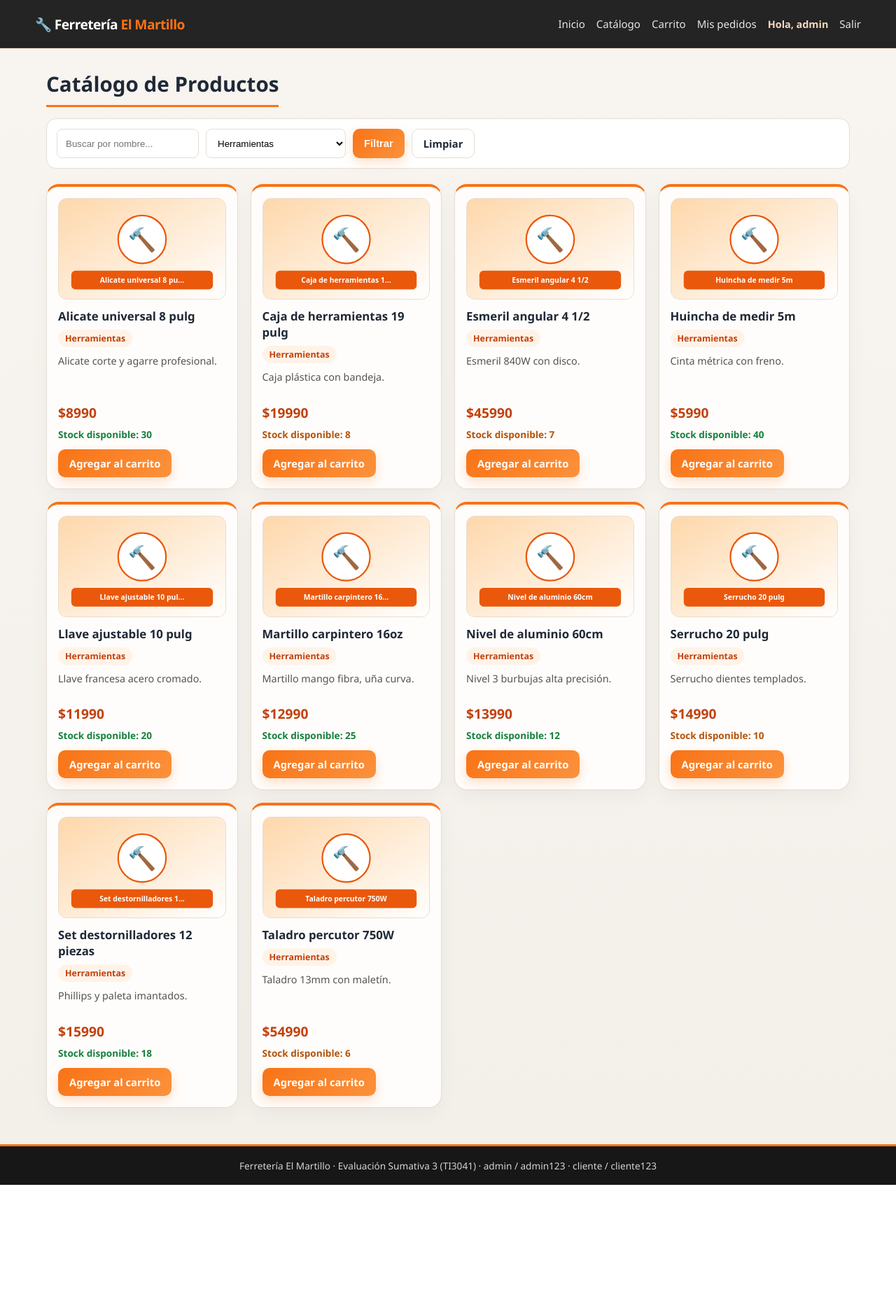
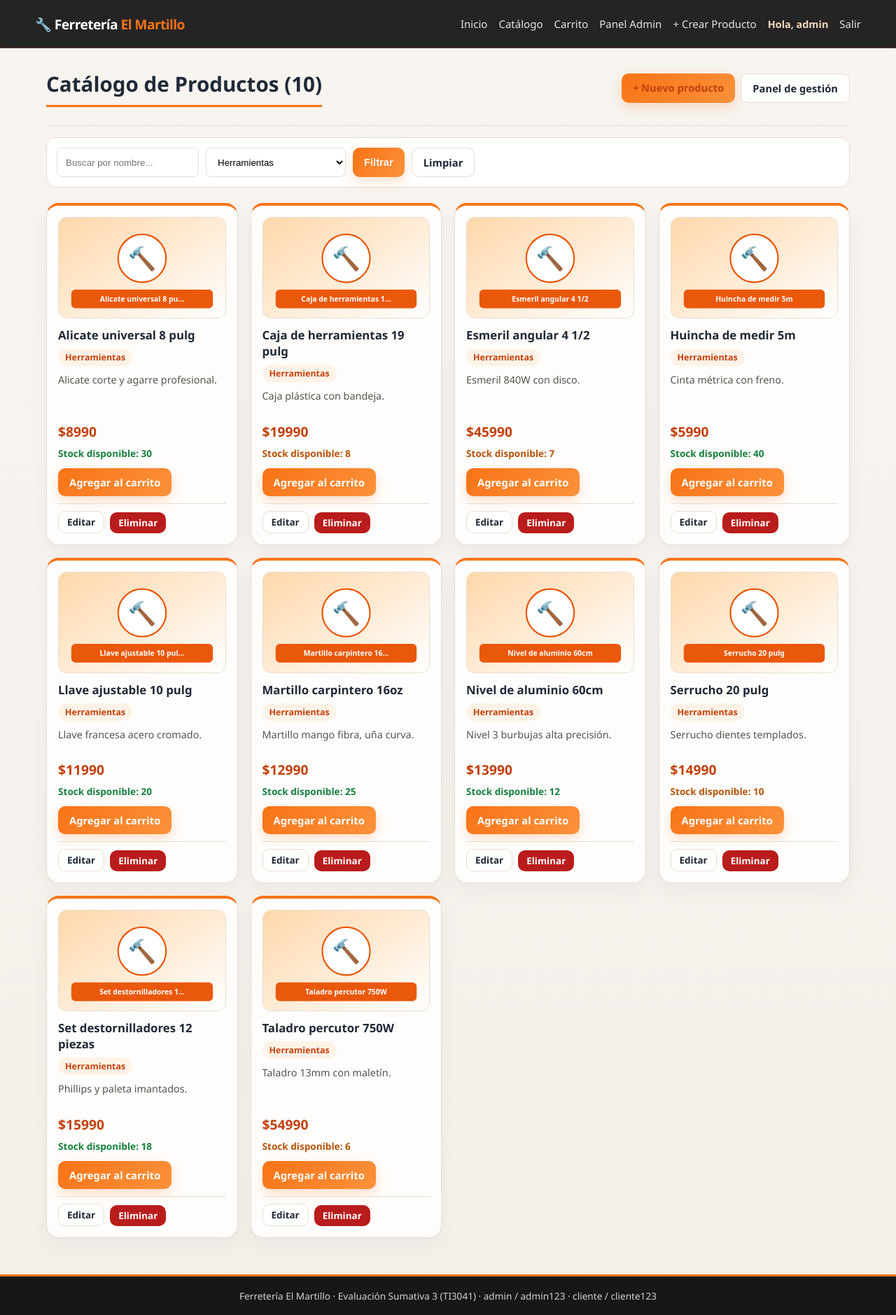
Before and after one commit to Xunork/Evaluacion-_03_4, a Django app: page /catalogo/?categoria=1 in a window 1280 px wide. Shown: the whole page at 70% size. Before the commit the page ends 1693 px from the top, so only its background shows below. Run offline with Django 4.2, Linux system fonts and the light colour scheme; a user stored in the database is signed in; data comes from the database, SQL or seed files in the repository; both versions use the stored data as it was after the commit.

Commit message:
etapa-1-crud

```diff
--- a/productos/urls.py
+++ b/productos/urls.py
@@ -14,4 +14,10 @@ urlpatterns = [
     path("carrito/actualizar/<int:pk>/", views.carrito_actualizar, name="carrito_actualizar"),
     path("checkout/", views.checkout, name="checkout"),
     path("mis-pedidos/", views.mis_pedidos, name="mis_pedidos"),
+    # Rutas Etapa 1: CRUD web con formularios
+    path("panel/", views.panel_admin, name="panel_admin"),
+    path("panel/nuevo/", views.producto_crear, name="producto_crear"),
+    path("panel/editar/<int:pk>/", views.producto_editar, name="producto_editar"),
+    path("panel/eliminar/<int:pk>/", views.producto_eliminar, name="producto_eliminar"),
+    path("panel/categorias/", views.categorias_admin, name="categorias_admin"),
 ]
--- a/productos/views.py
+++ b/productos/views.py
@@ -1,11 +1,15 @@
 from django.shortcuts import render, redirect, get_object_or_404
 from django.contrib.auth import login, logout
 from django.contrib.auth.forms import AuthenticationForm
-from django.contrib.auth.decorators import login_required
+from django.contrib.auth.decorators import login_required, user_passes_test
 from django.contrib import messages
 from django.db.models import Count
 from .models import Producto, Categoria, Pedido, DetallePedido
-from .forms import RegistroForm
+from .forms import RegistroForm, ProductoForm, CategoriaForm
+
+
+def es_admin(user):
+    return user.is_authenticated and user.is_staff
 
 
 def obtener_carrito(request):
@@ -106,7 +110,7 @@ def vista_registro(request):
 
 def vista_login(request):
     if request.user.is_authenticated:
-        return redirect("tienda")
+        return redirect("panel_admin" if request.user.is_staff else "tienda")
 
     if request.method == "POST":
         form = AuthenticationForm(request, data=request.POST)
@@ -117,6 +121,8 @@ def vista_login(request):
             siguiente = request.GET.get("next") or request.POST.get("next")
             if siguiente:
                 return redirect(siguiente)
+            if usuario.is_staff:
+                return redirect("panel_admin")
             return redirect("tienda")
     else:
         form = AuthenticationForm(request)
@@ -201,14 +207,12 @@ def checkout(request):
         messages.error(request, "Tu carrito está vacío.")
         return redirect("carrito")
 
-    # Verificar que todos los productos tengan stock suficiente
     for item in items:
         prod = item["producto"]
         if item["cantidad"] > prod.stock:
             messages.error(request, f"Stock insuficiente para {prod.nombre}.")
             return redirect("carrito")
 
-    # Crear el pedido y descontar stock
     pedido = Pedido.objects.create(usuario=request.user, total=total)
     for item in items:
         prod = item["producto"]
@@ -233,3 +237,106 @@ def mis_pedidos(request):
     pedidos = Pedido.objects.filter(usuario=request.user).prefetch_related("detalles")
     _, _, cart_count = calcular_detalle_carrito(obtener_carrito(request))
     return render(request, "mis_pedidos.html", {"pedidos": pedidos, "cart_count": cart_count})
+
+
+# ==========================================================
+# ETAPA 1: CRUD DEL CATÁLOGO DESDE LA WEB CON FORMULARIOS
+# ==========================================================
+
+@user_passes_test(es_admin)
+def panel_admin(request):
+    productos = Producto.objects.select_related("categoria").all()
+    _, _, cart_count = calcular_detalle_carrito(obtener_carrito(request))
+    contexto = {
+        "productos": productos,
+        "cart_count": cart_count,
+    }
+    return render(request, "admin_panel.html", contexto)
+
+
+@user_passes_test(es_admin)
+def producto_crear(request):
+    if request.method == "POST":
+        form = ProductoForm(request.POST)
+        if form.is_valid():
+            nuevo_producto = form.save(commit=False)
+            if not nuevo_producto.imagen:
+                nuevo_producto.imagen = "/static/img/productos/default.svg"
+            nuevo_producto.save()
+            messages.success(request, f"Producto '{nuevo_producto.nombre}' creado correctamente.")
+            return redirect("tienda")
+    else:
+        form = ProductoForm()
+
+    _, _, cart_count = calcular_detalle_carrito(obtener_carrito(request))
+    contexto = {
+        "form": form,
+        "titulo": "Crear nuevo producto",
+        "cart_count": cart_count,
+    }
+    return render(request, "producto_form.html", contexto)
+
+
+@user_passes_test(es_admin)
+def producto_editar(request, pk):
+    producto = get_object_or_404(Producto, pk=pk)
+
+    if request.method == "POST":
+        form = ProductoForm(request.POST, instance=producto)
+        if form.is_valid():
+            prod_editado = form.save(commit=False)
+            if not prod_editado.imagen:
+                prod_editado.imagen = "/static/img/productos/default.svg"
+            prod_editado.save()
+            messages.success(request, f"Producto '{prod_editado.nombre}' actualizado correctamente.")
+            return redirect("tienda")
+    else:
+        form = ProductoForm(instance=producto)
+
+    _, _, cart_count = calcular_detalle_carrito(obtener_carrito(request))
+    contexto = {
+        "form": form,
+        "titulo": f"Editar producto: {producto.nombre}",
+        "producto": producto,
+        "cart_count": cart_count,
+    }
+    return render(request, "producto_form.html", contexto)
+
+
+@user_passes_test(es_admin)
+def producto_eliminar(request, pk):
+    producto = get_object_or_404(Producto, pk=pk)
+
+    if request.method == "POST":
+        nombre = producto.nombre
+        producto.delete()
+        messages.success(request, f"Producto '{nombre}' eliminado correctamente.")
+        return redirect("tienda")
+
+    _, _, cart_count = calcular_detalle_carrito(obtener_carrito(request))
+    contexto = {
+        "producto": producto,
+        "cart_count": cart_count,
+    }
+    return render(request, "producto_confirmar.html", contexto)
+
+
+@user_passes_test(es_admin)
+def categorias_admin(request):
+    if request.method == "POST":
+        form = CategoriaForm(request.POST)
+        if form.is_valid():
+            form.save()
+            messages.success(request, "Categoría creada correctamente.")
+            return redirect("categorias_admin")
+    else:
+        form = CategoriaForm()
+
+    categorias = Categoria.objects.annotate(total_prod=Count("productos")).all()
+    _, _, cart_count = calcular_detalle_carrito(obtener_carrito(request))
+    contexto = {
+        "categorias": categorias,
+        "form": form,
+        "cart_count": cart_count,
+    }
+    return render(request, "categorias.html", contexto)
--- a/static/css/style.css
+++ b/static/css/style.css
@@ -117,6 +117,8 @@ button:hover, .btn:hover { transform: translateY(-1px); box-shadow: 0 10px 18px
 .cat-card strong { display: block; margin-bottom: 4px; font-size: .96rem; }
 .cat-card span { font-size: .82rem; color: var(--muted); }
 .cat-card .arrow { color: var(--acc); font-weight: 700; font-size: 1.1rem; }
+.band { margin-top: 30px; background: linear-gradient(135deg, #1f2937 0%, #111827 100%); color: #fff; border-radius: 24px; padding: 28px 30px; display: flex; justify-content: space-between; align-items: center; gap: 18px; flex-wrap: wrap; box-shadow: 0 16px 30px rgba(17, 24, 39, 0.08); }
+.band h2 { margin: 6px 0 0; font-size: clamp(1.2rem, 2vw, 1.7rem); color: #fff; }
 
 @media (max-width: 820px) {
   .hero-inner, .feature-grid, .detail { grid-template-columns: 1fr; }
--- a/templates/base.html
+++ b/templates/base.html
@@ -16,7 +16,12 @@
       <a href="{% url 'tienda' %}">Catálogo</a>
       <a href="{% url 'carrito' %}">Carrito{% if cart_count %} ({{ cart_count }}){% endif %}</a>
       {% if user.is_authenticated %}
-        <a href="{% url 'mis_pedidos' %}">Mis pedidos</a>
+        {% if user.is_staff %}
+          <a href="{% url 'panel_admin' %}">Panel Admin</a>
+          <a href="{% url 'producto_crear' %}">+ Crear Producto</a>
+        {% else %}
+          <a href="{% url 'mis_pedidos' %}">Mis pedidos</a>
+        {% endif %}
         <span class="user">Hola, {{ user.username }}</span>
         <a href="{% url 'logout' %}">Salir</a>
       {% else %}
--- a/templates/tienda.html
+++ b/templates/tienda.html
@@ -1,7 +1,15 @@
 {% extends "base.html" %}
 {% block title %}Catálogo Ferretería{% endblock %}
 {% block content %}
-<h1>Catálogo de Productos</h1>
+<div class="sec-head" style="margin-top: 0;">
+  <h1>Catálogo de Productos ({{ productos|length }})</h1>
+  {% if user.is_staff %}
+  <div style="display: flex; gap: 8px; flex-wrap: wrap;">
+    <a class="btn" href="{% url 'producto_crear' %}">+ Nuevo producto</a>
+    <a class="btn ghost" href="{% url 'panel_admin' %}">Panel de gestión</a>
+  </div>
+  {% endif %}
+</div>
 
 <form class="filters" method="get">
   <input type="text" name="q" placeholder="Buscar por nombre..." value="{{ q }}">
@@ -35,6 +43,13 @@
     {% else %}
       <span class="btn disabled">Sin stock</span>
     {% endif %}
+
+    {% if user.is_staff %}
+    <div style="display: flex; gap: 8px; margin-top: 10px; padding-top: 10px; border-top: 1px solid #e7ddd1;">
+      <a class="btn ghost" style="padding: 6px 12px; font-size: .84rem;" href="{% url 'producto_editar' p.id %}">Editar</a>
+      <a class="btn danger" style="padding: 6px 12px; font-size: .84rem;" href="{% url 'producto_eliminar' p.id %}">Eliminar</a>
+    </div>
+    {% endif %}
   </article>
 {% empty %}
   <p>No se encontraron productos para esta búsqueda.</p>
```
Also changed, not shown: productos/forms.py (+38 -0 lines), templates/admin_panel.html (added, +50 -0 lines), templates/categorias.html (added, +38 -0 lines), templates/detalle.html (+11 -5 lines), templates/landing.html (+16 -1 lines), templates/producto_confirmar.html (added, +17 -0 lines), templates/producto_form.html (added, +16 -0 lines), db.sqlite3.
